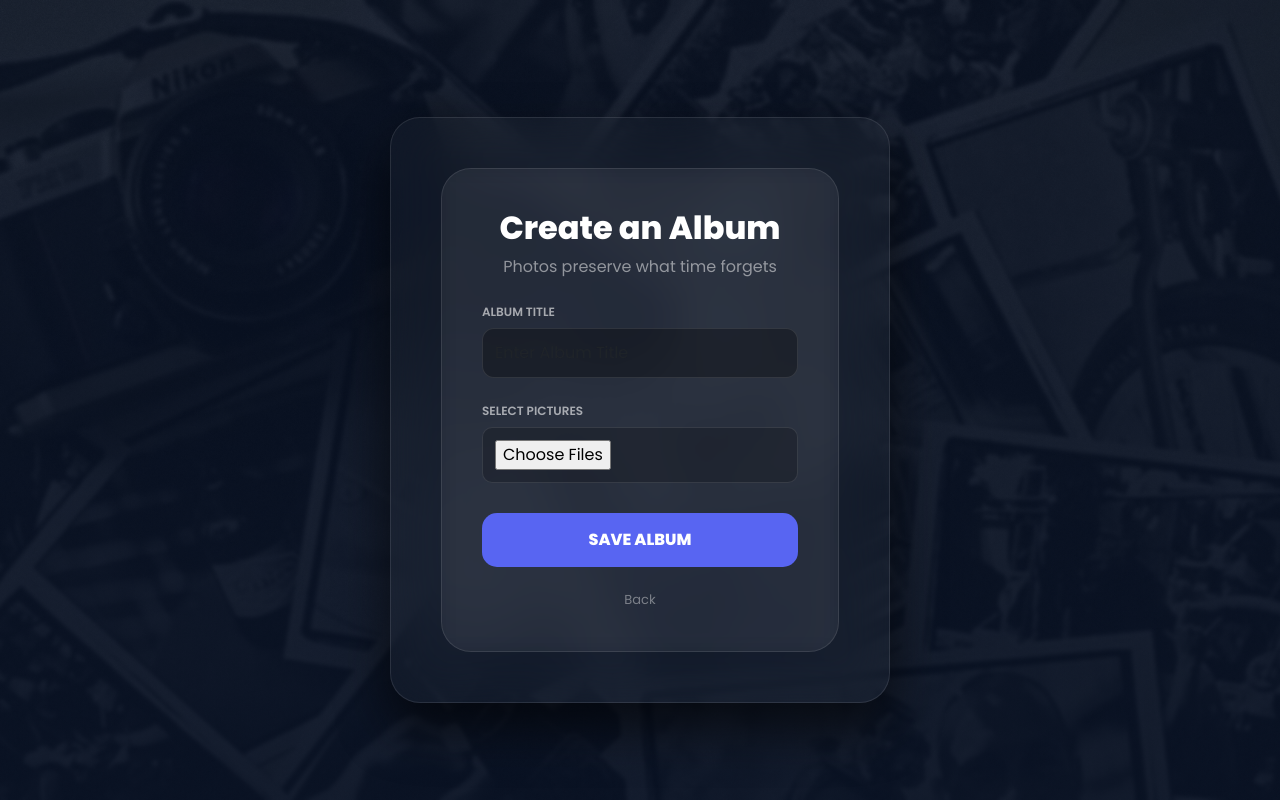
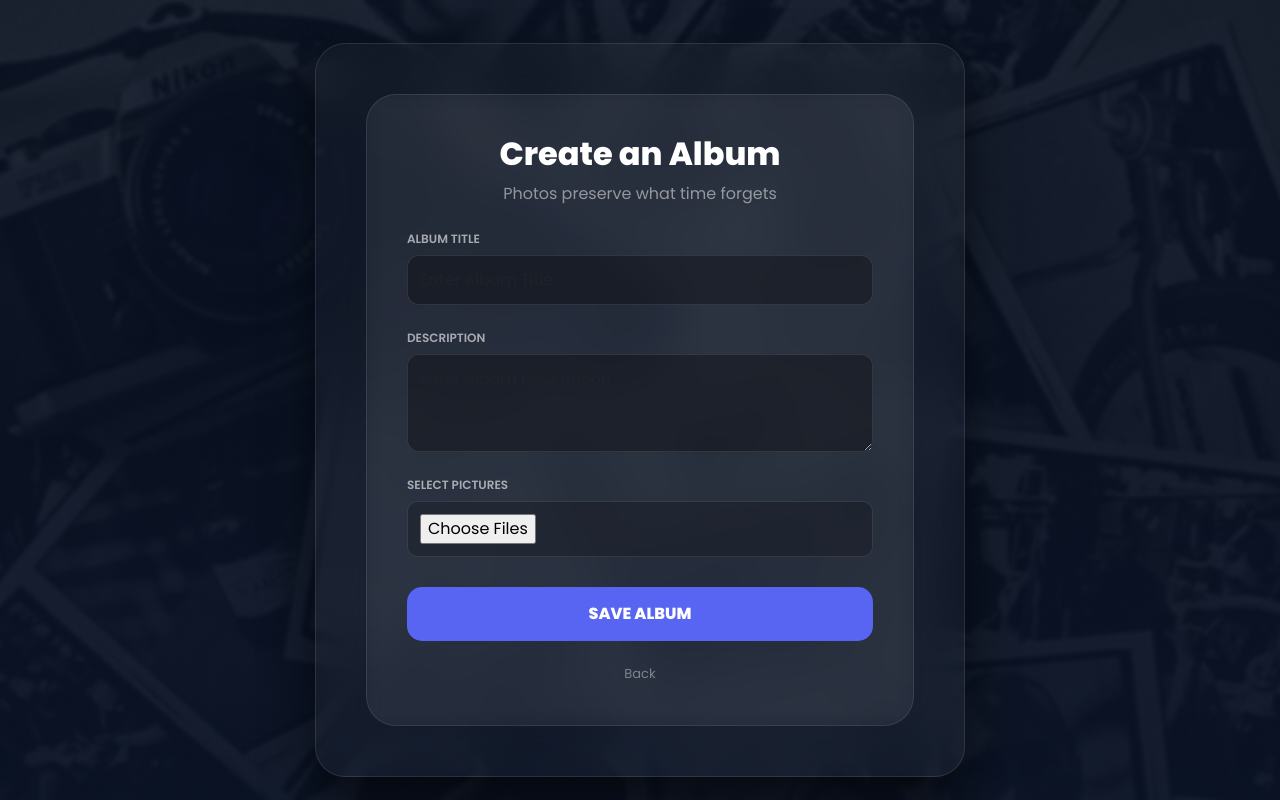
Before and after one commit to andreikristoffermanrique/SnapStash, a Flask app: page /create_album in a window 1280 px wide. Run offline with Flask 3, Linux system fonts and the light colour scheme; the visitor is signed in with stand-in values (Sample User, id 1).

Commit message:
updated create_album.html (added description text field)

```diff
--- a/microblog/app/templates/create_album.html
+++ b/microblog/app/templates/create_album.html
@@ -2,28 +2,36 @@
 
 {% block content %}
 <div class="login-page-container">
-    <div class="dashboard-container text-center" style="max-width: 500px; width: 90%;">
+    <div class="dashboard-container text-center" style="max-width: 650px; width: 90%;">
         <div class="glass-card" style="background: rgba(255, 255, 255, 0.05); backdrop-filter: blur(10px); padding: 40px; border-radius: 30px; border: 1px solid rgba(255, 255, 255, 0.1);">
             <h2 style="color: white; font-weight: 800;">Create an Album</h2>
             <p style="color: rgba(255,255,255,0.5);">Photos preserve what time forgets</p>
 
             <form method="POST" enctype="multipart/form-data">
                 {{ form.hidden_tag() }}
+
                 <div style="margin-top: 20px; text-align: left;">
                     <label style="color: rgba(255,255,255,0.6); font-size: 12px; font-weight: 600;">ALBUM TITLE</label>
                     {{ form.title(class="form-control", placeholder="Enter Album Title", style="background: rgba(0,0,0,0.2); border: 1px solid rgba(255,255,255,0.1); color: white; border-radius: 10px; padding: 12px; width: 100%; margin-top: 5px;") }}
                 </div>
 
+                <!-- Added Description Field -->
+                <div style="margin-top: 20px; text-align: left;">
+                    <label style="color: rgba(255,255,255,0.6); font-size: 12px; font-weight: 600;">DESCRIPTION</label>
+                    {{ form.description(class="form-control", placeholder="Enter Album Description", style="background: rgba(0,0,0,0.2); border: 1px solid rgba(255,255,255,0.1); color: white; border-radius: 10px; padding: 12px; width: 100%; margin-top: 5px;", rows="3") }}
+                </div>
+
                 <div style="margin-top: 20px; text-align: left;">
                     <label style="color: rgba(255,255,255,0.6); font-size: 12px; font-weight: 600;">SELECT PICTURES</label>
                     <input type="file" name="pictures" id="file-upload" multiple
-                           style="color: transparent; width: 100%; padding: 12px; background: rgba(0,0,0,0.2); border: 1px solid rgba(255,255,255,0.1); border-radius: 10px; margin-top: 5px; cursor: pointer;">
+                        style="color: transparent; width: 100%; padding: 12px; background: rgba(0,0,0,0.2); border: 1px solid rgba(255,255,255,0.1); border-radius: 10px; margin-top: 5px; cursor: pointer;">
                 </div>
 
                 <button type="submit" class="btn-primary-custom" style="width: 100%; background: #5865f2; color: white; padding: 15px; border-radius: 15px; border: none; font-weight: 800; margin-top: 30px; cursor: pointer;">
                     SAVE ALBUM
                 </button>
             </form>
+
             <div style="margin-top: 20px;">
                 <a href="{{ url_for('index') }}" style="color: rgba(255,255,255,0.4); text-decoration: none; font-size: 13px;">Back</a>
             </div>
```
